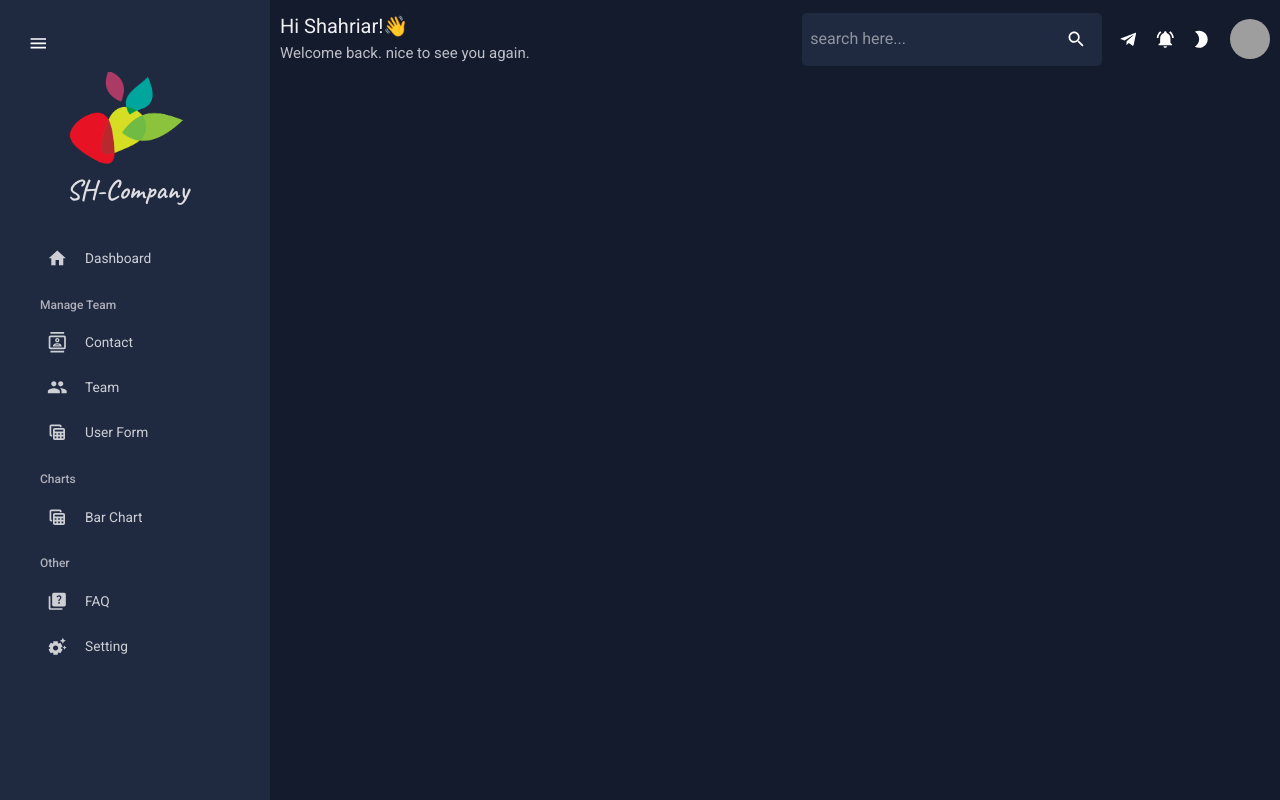
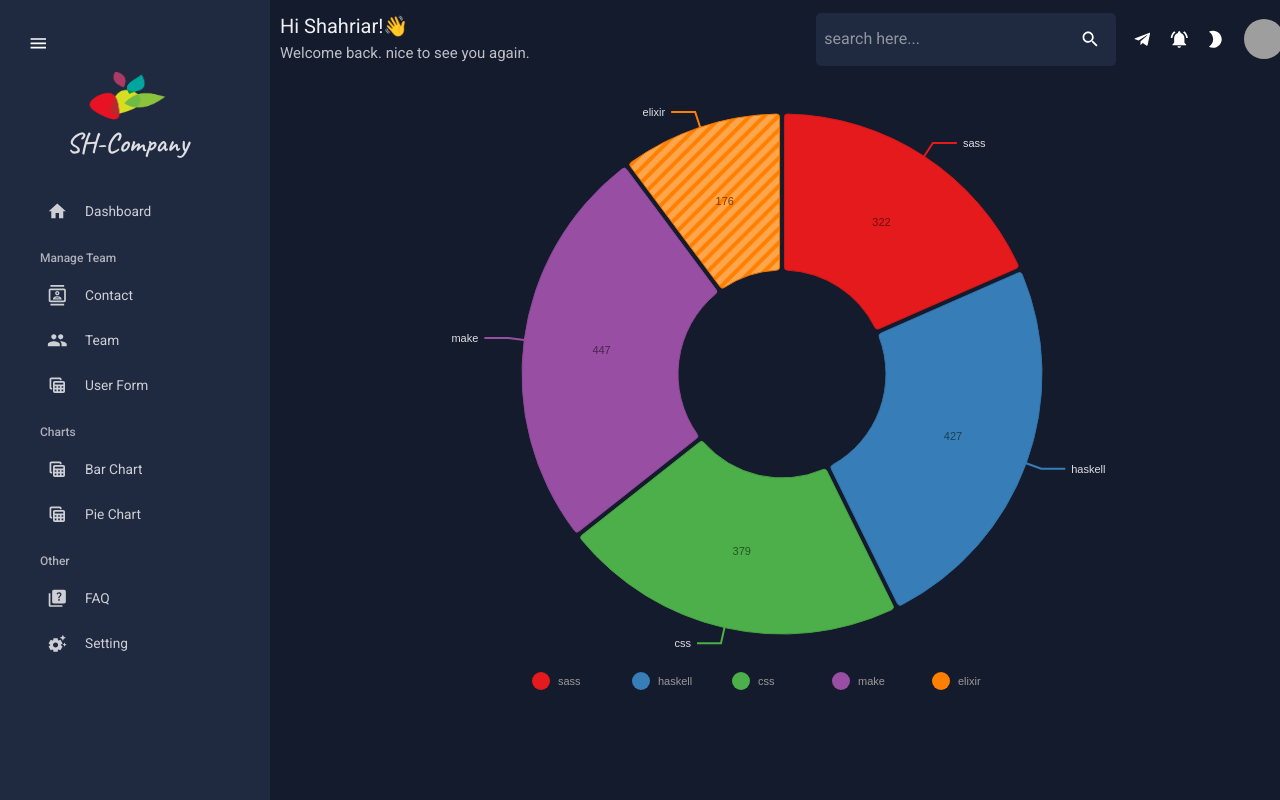
Before and after one commit to ShahriyarP/Admin-Panel, a React (Create React App) app: page /piechart in a window 1280 px wide. Built offline with nearby package versions, Linux system fonts and the light colour scheme; grey boxes are pictures that could not be loaded.

Commit message:
new feature

```diff
--- a/src/App.js
+++ b/src/App.js
@@ -11,6 +11,7 @@ import Form from "./section/pages/Form";
 import Team from "./section/pages/Team";
 import Setting from "./section/pages/Setting";
 import BarChart from "./section/charts/BarChart";
+import PieChart from "./section/charts/PieChart";
 
 
 function App() {
@@ -31,6 +32,7 @@ function App() {
                 <Route path="/team" element={<Team />} />
                 <Route path="/form" element={<Form />} />
                 <Route path="/barchart" element={<BarChart />} />
+                <Route path="/piechart" element={<PieChart />} />
                 <Route path="/faq" element={<Faq />} />
                 <Route path="/setting" element={<Setting />} />
               </Routes>
--- a/src/data/chartData.js
+++ b/src/data/chartData.js
@@ -1,4 +1,4 @@
-export const chartValue =
+export const BarChartValue =
   [
     {
       "country": "AD",
@@ -106,3 +106,37 @@ export const chartValue =
       "donutColor": "hsl(279, 70%, 50%)"
     }
   ]
+
+export const PieChartValue =
+  [
+    {
+      "id": "sass",
+      "label": "sass",
+      "value": 322,
+      "color": "hsl(211, 70%, 50%)"
+    },
+    {
+      "id": "haskell",
+      "label": "haskell",
+      "value": 427,
+      "color": "hsl(289, 70%, 50%)"
+    },
+    {
+      "id": "css",
+      "label": "css",
+      "value": 379,
+      "color": "hsl(35, 70%, 50%)"
+    },
+    {
+      "id": "make",
+      "label": "make",
+      "value": 447,
+      "color": "hsl(13, 70%, 50%)"
+    },
+    {
+      "id": "elixir",
+      "label": "elixir",
+      "value": 176,
+      "color": "hsl(329, 70%, 50%)"
+    }
+  ]
--- a/src/section/Sidebar.jsx
+++ b/src/section/Sidebar.jsx
@@ -88,7 +88,7 @@ const Sidebar = () => {
                 flexDirection="column"
                 alignItems="center"
               >
-                <img src="../../img/logo.png" width={"60%"} />
+                <img src="../../img/logo.png" width={"40%"} height={"50px"} />
                 <Typography
                   color={colors.textColor[800]}
                   marginX="7px"
@@ -151,6 +151,13 @@ const Sidebar = () => {
               selected={selected}
               setSelected={setSelected}
             />
+            <Item
+              title="Pie Chart"
+              link="./piechart"
+              icon={<TableViewIcon />}
+              selected={selected}
+              setSelected={setSelected}
+            />
 
             <Typography
               variant="h6"
--- a/src/section/charts/BarChart.jsx
+++ b/src/section/charts/BarChart.jsx
@@ -1,5 +1,5 @@
 import React from "react";
-import { chartValue as data } from "../../data/chartData";
+import { BarChartValue as data } from "../../data/chartData";
 import { ResponsiveBar } from "@nivo/bar";
 import { Box, useTheme } from "@mui/material";
 import { tokens } from "../../theme";
--- /dev/null
+++ b/src/section/charts/PieChart.jsx
@@ -0,0 +1,162 @@
+import React from "react";
+import { PieChartValue as data } from "../../data/chartData";
+import { ResponsivePie } from "@nivo/pie";
+import { Box, useTheme } from "@mui/material";
+import { tokens } from "../../theme";
+
+const PieChart = () => {
+  const theme = useTheme();
+  const colors = tokens(theme.palette.mode);
+  return (
+    <Box width="80vw" height="80vh" margin="0 auto">
+      <ResponsivePie
+        data={data}
+        theme={{
+          axis: {
+            domain: {
+              line: {
+                stroke: colors.textColor[700],
+              },
+            },
+            legend: {
+              text: {
+                fill: colors.textColor[700],
+              },
+            },
+            ticks: {
+              line: {
+                stroke: colors.textColor[700],
+                strokeWidth: 1,
+              },
+              text: {
+                fill: colors.textColor[700],
+              },
+            },
+          },
+          legends: {
+            text: {
+              fill: colors.textColor[700],
+            },
+          },
+        }}
+        margin={{ top: 40, right: 80, bottom: 80, left: 80 }}
+        innerRadius={0.4}
+        padAngle={1}
+        cornerRadius={3}
+        activeOuterRadiusOffset={8}
+        colors={{ scheme: "set1" }}
+        borderWidth={1}
+        borderColor={{
+          from: "color",
+          modifiers: [["darker", 0.2]],
+        }}
+        arcLinkLabelsSkipAngle={10}
+        arcLinkLabelsTextColor={colors.textColor[800]}
+        arcLinkLabelsThickness={2}
+        arcLinkLabelsColor={{ from: "color" }}
+        arcLabelsSkipAngle={10}
+        arcLabelsTextColor={{
+          from: "color",
+          modifiers: [["darker", 2]],
+        }}
+        defs={[
+          {
+            id: "dots",
+            type: "patternDots",
+            background: "inherit",
+            color: "rgba(255, 255, 255, 0.3)",
+            size: 4,
+            padding: 1,
+            stagger: true,
+          },
+          {
+            id: "lines",
+            type: "patternLines",
+            background: "inherit",
+            color: "rgba(255, 255, 255, 0.3)",
+            rotation: -45,
+            lineWidth: 6,
+            spacing: 10,
+          },
+        ]}
+        fill={[
+          {
+            match: {
+              id: "ruby",
+            },
+            id: "dots",
+          },
+          {
+            match: {
+              id: "c",
+            },
+            id: "dots",
+          },
+          {
+            match: {
+              id: "go",
+            },
+            id: "dots",
+          },
+          {
+            match: {
+              id: "python",
+            },
+            id: "dots",
+          },
+          {
+            match: {
+              id: "scala",
+            },
+            id: "lines",
+          },
+          {
+            match: {
+              id: "lisp",
+            },
+            id: "lines",
+          },
+          {
+            match: {
+              id: "elixir",
+            },
+            id: "lines",
+          },
+          {
+            match: {
+              id: "javascript",
+            },
+            id: "lines",
+          },
+        ]}
+        legends={[
+          {
+            anchor: "bottom",
+            direction: "row",
+            justify: false,
+            translateX: 0,
+            translateY: 56,
+            itemsSpacing: 0,
+            itemWidth: 100,
+            itemHeight: 18,
+            itemTextColor: "#999",
+            itemDirection: "left-to-right",
+            itemOpacity: 1,
+            symbolSize: 18,
+            symbolShape: "circle",
+            effects: [
+              {
+                on: "hover",
+                style: {
+                  itemTextColor: "#000",
+                },
+              },
+            ],
+          },
+        ]}
+      />
+    </Box>
+  );
+};
+
+export default PieChart;
```
